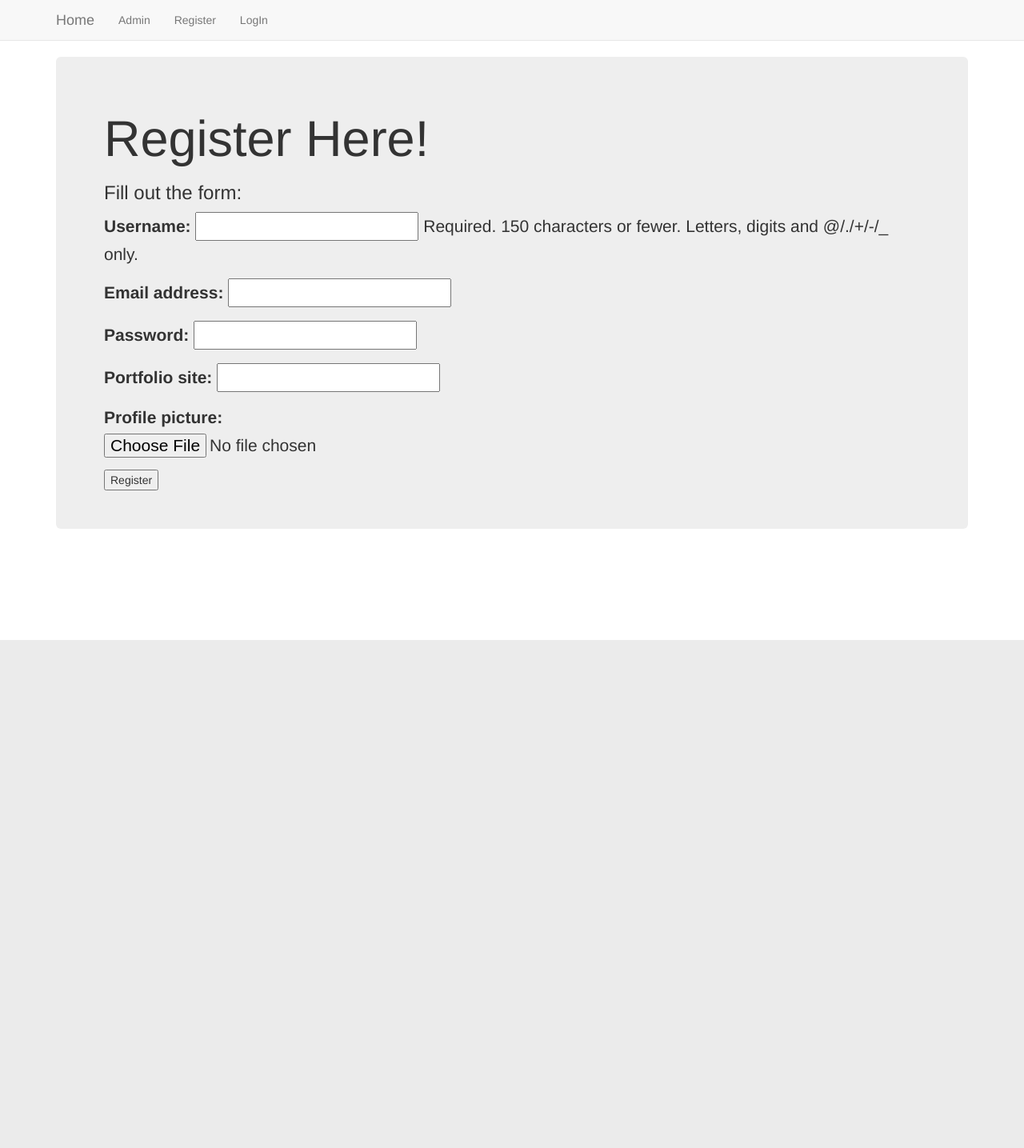
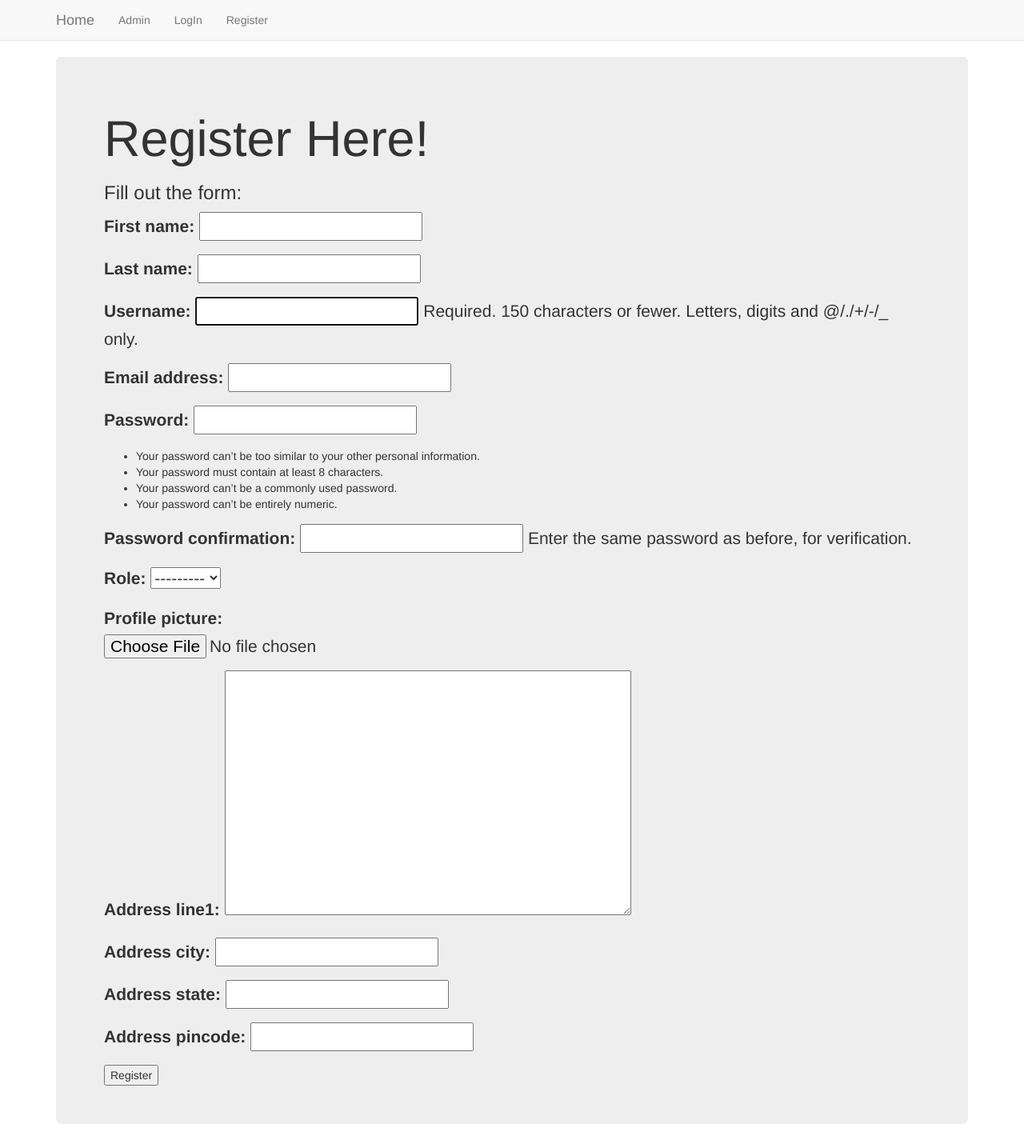
Before and after one commit to jiisanda/register-login-logout, a Django app: page /user_auth_app/register/ in a window 1280 px wide. Shown: the whole page at 80% size. Before the commit the page ends 800 px from the top, so only its background shows below. Run offline with Django 3.2, Linux system fonts and the light colour scheme; some libraries are stand-ins or nearby versions.

Commit message:
change-a/c-task

```diff
--- a/templates/user_auth_app/base.html
+++ b/templates/user_auth_app/base.html
@@ -22,11 +22,12 @@
                 <ul class="nav navbar-nav">
                     <li><a class="navbar-brand" href="{% url 'index' %}">Home</a></li>
                     <li><a class="navbar-link" href="{% url 'admin:index' %}">Admin</a></li>
-                    <li><a class="navbar-link" href="{% url 'user_auth_app:register' %}">Register</a></li>
+
                     {% if user.is_authenticated %}
                         <li><a class="navbar-link" href="{% url 'logout' %}">Logout</a></li>
                     {% else %}
                         <li><a class="navbar-link" href="{% url 'user_auth_app:user_login' %}">LogIn</a></li>
+                        <li><a class="navbar-link" href="{% url 'user_auth_app:register' %}">Register</a></li>
                     {% endif %}
                 </ul>
             </div>
--- a/user_auth_app/forms.py
+++ b/user_auth_app/forms.py
@@ -1,15 +1,16 @@
 from django import forms
+from django.contrib.auth.forms import UserCreationForm
 from django.contrib.auth.models import User
 from user_auth_app.models import UserProfileInfo
 
-class UserForm(forms.ModelForm):
-    password = forms.CharField(widget=forms.PasswordInput())
-    class Meta():
+class UserForm(UserCreationForm):
+    class Meta:
         model = User
-        fields = ('username', 'email', 'password')
+        fields = ('first_name', 'last_name', 'username', 'email', 'password1', 'password2')
+
 
 
 class UserProfileInfoForm(forms.ModelForm):
-    class Meta():
+    class Meta:
         model = UserProfileInfo
-        fields = ('portfolio_site', 'profile_picture')
+        fields = ('role', 'profile_picture', 'address_line1', 'address_city', 'address_state', 'address_pincode')
--- a/user_auth_app/models.py
+++ b/user_auth_app/models.py
@@ -1,3 +1,4 @@
+from random import choices
 from django.db import models
 from django.contrib.auth.models import User
 from django.db.models.base import Model
@@ -5,10 +6,20 @@ from django.db.models.base import Model
 
 # Create your models here.
 class UserProfileInfo(models.Model):
+    DOCTOR = 1
+    PATIENT = 0
+    ROLE_CHOICES = (
+        (DOCTOR, 'Doctor'),
+        (PATIENT, 'Patient'),
+    )
+    role = models.PositiveIntegerField(choices=ROLE_CHOICES,blank=True, null=True)
     # here we are using default user and default user already have name, email, password
     user = models.OneToOneField(User, on_delete=models.CASCADE)
     # aditional classes
-    portfolio_site = models.URLField(blank=True)
     profile_picture = models.ImageField(upload_to='profile_pics', blank=True)
+    address_line1 = models.TextField(max_length=200)
+    address_city = models.CharField(max_length=50)
+    address_state = models.CharField(max_length=50)
+    address_pincode = models.IntegerField()
     def __str__(self) -> str:
         return self.user.username           # username is a default attribute from this User
```
